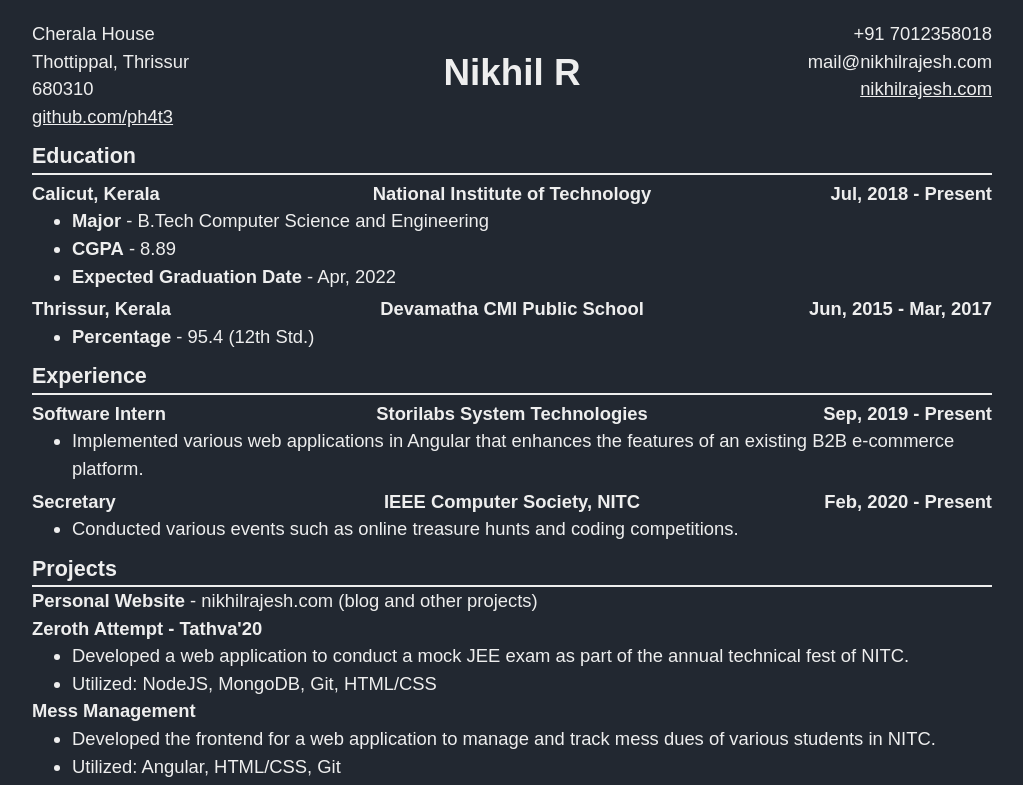
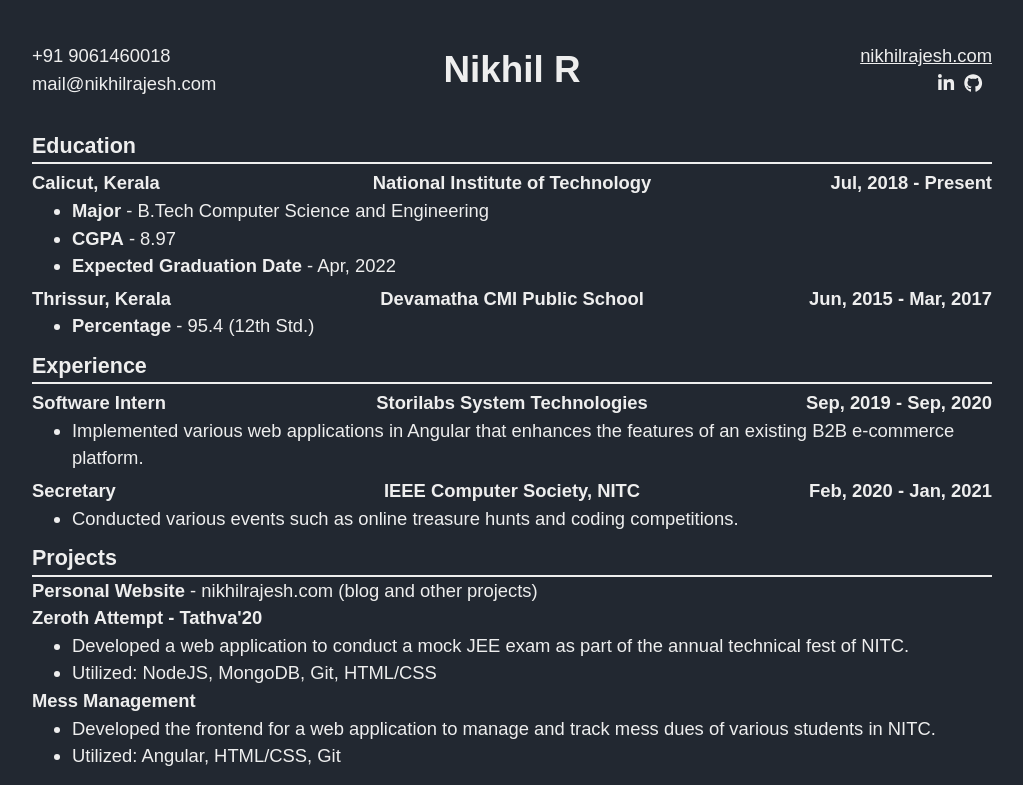
Before and after one commit to MaximusAlvarez/MyWebsite, an Angular app: page /resume in a window 1280 px wide. Shown: the top 785 px of the page, without its empty margins (128-1151 px from the left). Built offline with nearby package versions, Linux system fonts and the light colour scheme; what ngx-typed-js would draw is missing.

Commit message:
updated resume

```diff
--- a/src/app/resume/resume.component.html
+++ b/src/app/resume/resume.component.html
@@ -1,30 +1,40 @@
-<div class="container" [ngClass]="{ 'isDarkTheme': isDarkTheme, 'isLightTheme': !isDarkTheme }">
+<div
+    class="container"
+    [ngClass]="{ 'isDarkTheme': isDarkTheme, 'isLightTheme': !isDarkTheme }"
+>
     <header class="flex">
         <div class="left">
-            Cherala House <br />
-            Thottippal, Thrissur <br />
-            680310 <br />
-            <a href="https://github.com/ph4t3">github.com/ph4t3</a>
+            +91 9061460018 <br />
+            mail@nikhilrajesh.com <br />
         </div>
         <div class="center maxFlexWidth">
             <h1>Nikhil R</h1>
         </div>
         <div class="right">
-            +91 7012358018 <br />
-            mail@nikhilrajesh.com <br />
-            <a href="https://nikhilrajesh.com">nikhilrajesh.com</a>
+            <a href="https://nikhilrajesh.com">nikhilrajesh.com</a><br />
+            <a href="https://www.linkedin.com/in/nikhil-rajesh1999/">
+                <fa-icon
+                    style="margin-right: 10px"
+                    [icon]="faLinkedin"
+                ></fa-icon>
+            </a>
+            <a href="https://github.com/ph4t3">
+                <fa-icon style="margin-right: 10px" [icon]="faGithub"></fa-icon>
+            </a>
         </div>
     </header>
     <main>
         <h3 class="hasBottomBorder">Education</h3>
         <div class="flex heading">
             <div class="left">Calicut, Kerala</div>
-            <div class="center maxFlexWidth">National Institute of Technology</div>
+            <div class="center maxFlexWidth">
+                National Institute of Technology
+            </div>
             <div class="right">Jul, 2018 - Present</div>
         </div>
         <ul>
             <li><b>Major</b> - B.Tech Computer Science and Engineering</li>
-            <li><b>CGPA</b> - 8.89</li>
+            <li><b>CGPA</b> - 8.97</li>
             <li><b>Expected Graduation Date</b> - Apr, 2022</li>
         </ul>
         <div class="flex heading">
@@ -39,45 +49,61 @@
         <div class="flex heading">
             <div class="left">Software Intern</div>
             <div class="center maxFlexWidth">Storilabs System Technologies</div>
-            <div class="right">Sep, 2019 - Present</div>
+            <div class="right">Sep, 2019 - Sep, 2020</div>
         </div>
         <ul>
             <li>
-                Implemented various web applications in Angular that enhances the features of
-                an existing B2B e-commerce platform.
+                Implemented various web applications in Angular that enhances
+                the features of an existing B2B e-commerce platform.
             </li>
         </ul>
         <div class="flex heading">
             <div class="left">Secretary</div>
             <div class="center maxFlexWidth">IEEE Computer Society, NITC</div>
-            <div class="right">Feb, 2020 - Present</div>
+            <div class="right">Feb, 2020 - Jan, 2021</div>
         </div>
         <ul>
-            <li>Conducted various events such as online treasure hunts and coding competitions.</li>
+            <li>
+                Conducted various events such as online treasure hunts and
+                coding competitions.
+            </li>
         </ul>
         <h3 class="hasBottomBorder">Projects</h3>
-	<p><b>Personal Website</b> - nikhilrajesh.com (blog and other projects)</p>
+        <p>
+            <b>Personal Website</b> - nikhilrajesh.com (blog and other projects)
+        </p>
         <p><b>Zeroth Attempt - Tathva'20</b></p>
         <ul>
-		<li>Developed a web application to conduct a mock JEE exam as part of the annual technical fest of NITC.</li>
+            <li>
+                Developed a web application to conduct a mock JEE exam as part
+                of the annual technical fest of NITC.
+            </li>
             <li>Utilized: NodeJS, MongoDB, Git, HTML/CSS</li>
         </ul>
         <p><b>Mess Management</b></p>
         <ul>
-		<li>Developed the frontend for a web application to manage and track mess dues of various students in NITC.</li>
+            <li>
+                Developed the frontend for a web application to manage and track
+                mess dues of various students in NITC.
+            </li>
             <li>Utilized: Angular, HTML/CSS, Git</li>
         </ul>
         <h3 class="hasBottomBorder">Skills</h3>
         <ul>
             <li>
-                <b>Programming Languages</b> - C, C++, Javascript, Typescript, Python, HTML/CSS, MIPS,
-                NASM, Verilog
+                <b>Programming Languages</b> - C, C++, Javascript, Typescript,
+                Python, HTML/CSS, MIPS, NASM, Verilog
             </li>
-            <li><b>Tools & Frameworks</b> - Git, Unix, NodeJs, Angular, MongoDB</li>
+            <li>
+                <b>Tools & Frameworks</b> - Git, Unix, NodeJs, NestJs, Angular,
+                MongoDB
+            </li>
         </ul>
         <h3 class="hasBottomBorder">Hobbies</h3>
         <ul>
-		<li>Participating in various CTF(Capture The Flag) competitions.</li>
+            <li>
+                Participating in various CTF(Capture The Flag) competitions.
+            </li>
         </ul>
     </main>
 </div>
--- a/src/app/resume/resume.component.scss
+++ b/src/app/resume/resume.component.scss
@@ -18,6 +18,10 @@
             font-weight: bold;
         }
     }
+    header {
+        height: 100px;
+        align-items: center;
+    }
     .maxFlexWidth {
         flex: 1;
     }
@@ -27,7 +31,7 @@
     .center {
         text-align: center;
         position: absolute;
-	z-index: -1;
+        z-index: -1;
         width: 100%;
     }
     .right {
@@ -58,7 +62,7 @@
     }
 }
 @media print {
-    .container *{
+    .container * {
         color: black;
     }
     .hasBottomBorder {
--- a/src/app/resume/resume.component.ts
+++ b/src/app/resume/resume.component.ts
@@ -1,19 +1,25 @@
 import { Component, OnInit, ElementRef } from "@angular/core";
 import { Router } from "@angular/router";
+import { faLinkedinIn, faGithub } from "@fortawesome/free-brands-svg-icons";
 
 @Component({
     selector: "app-resume",
     templateUrl: "./resume.component.html",
-    styleUrls: ["./resume.component.scss"]
+    styleUrls: ["./resume.component.scss"],
 })
 export class ResumeComponent implements OnInit {
     isDarkTheme = true;
+    faLinkedin = faLinkedinIn;
+    faGithub = faGithub;
 
     constructor(private elementRef: ElementRef, private router: Router) {}
 
     downloadResume() {
         if (window.innerWidth <= 800) {
-            window.open("../../assets/resume/Nikhil Rajesh - Resume.pdf", "_blank");
+            window.open(
+                "../../assets/resume/Nikhil Rajesh - Resume.pdf",
+                "_blank"
+            );
             this.router.navigate(["/"]);
         }
     }
@@ -30,11 +36,13 @@
 
     lightTheme() {
         this.isDarkTheme = false;
-        this.elementRef.nativeElement.ownerDocument.body.style.backgroundColor = "#f5f0e1";
+        this.elementRef.nativeElement.ownerDocument.body.style.backgroundColor =
+            "#f5f0e1";
     }
 
     darkTheme() {
         this.isDarkTheme = true;
-        this.elementRef.nativeElement.ownerDocument.body.style.backgroundColor = "#222831";
+        this.elementRef.nativeElement.ownerDocument.body.style.backgroundColor =
+            "#222831";
     }
 }
```
Also changed, not shown: 1 other file (tests, documents, lock files or other folders). Lines whose indentation alone changed are shown as unchanged.
